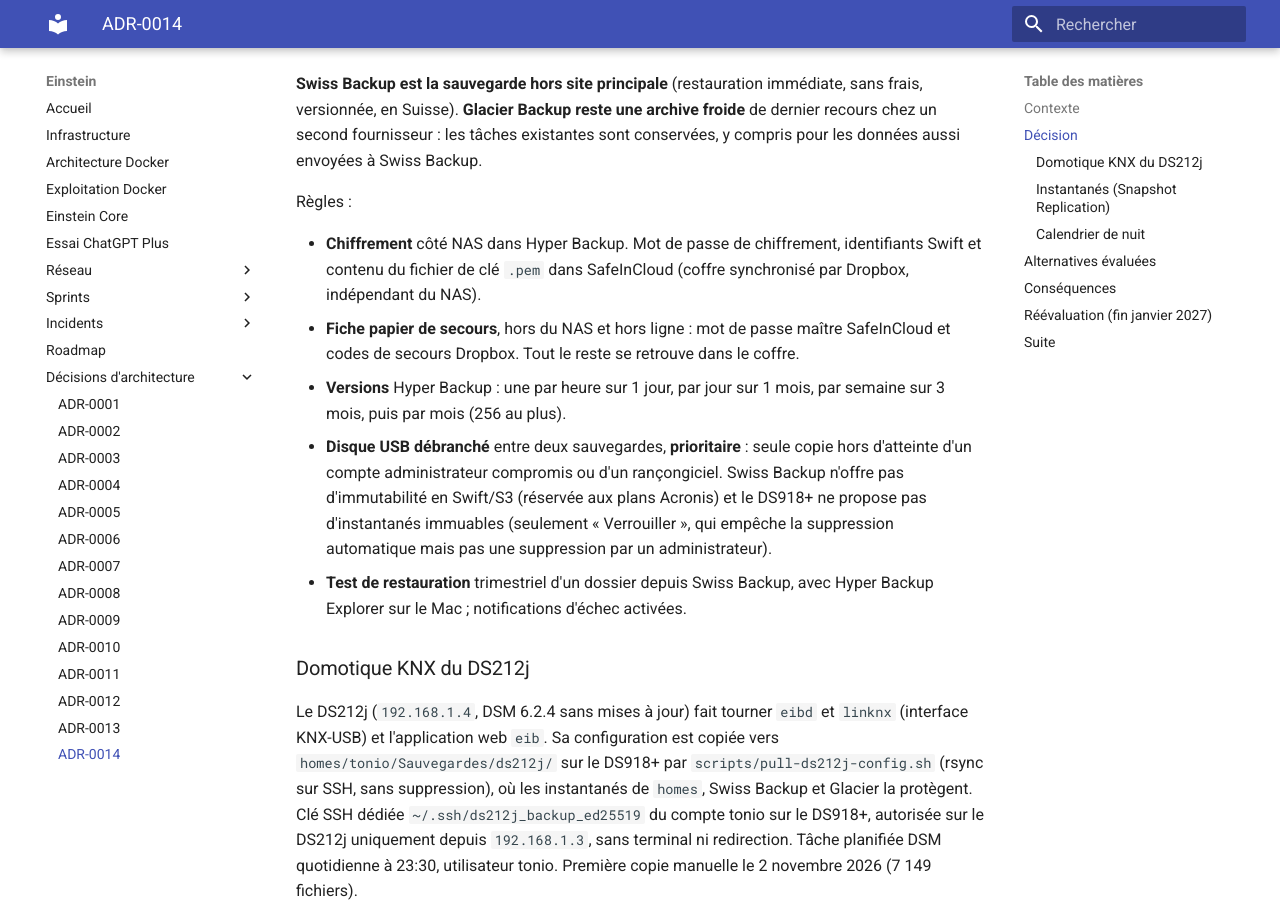
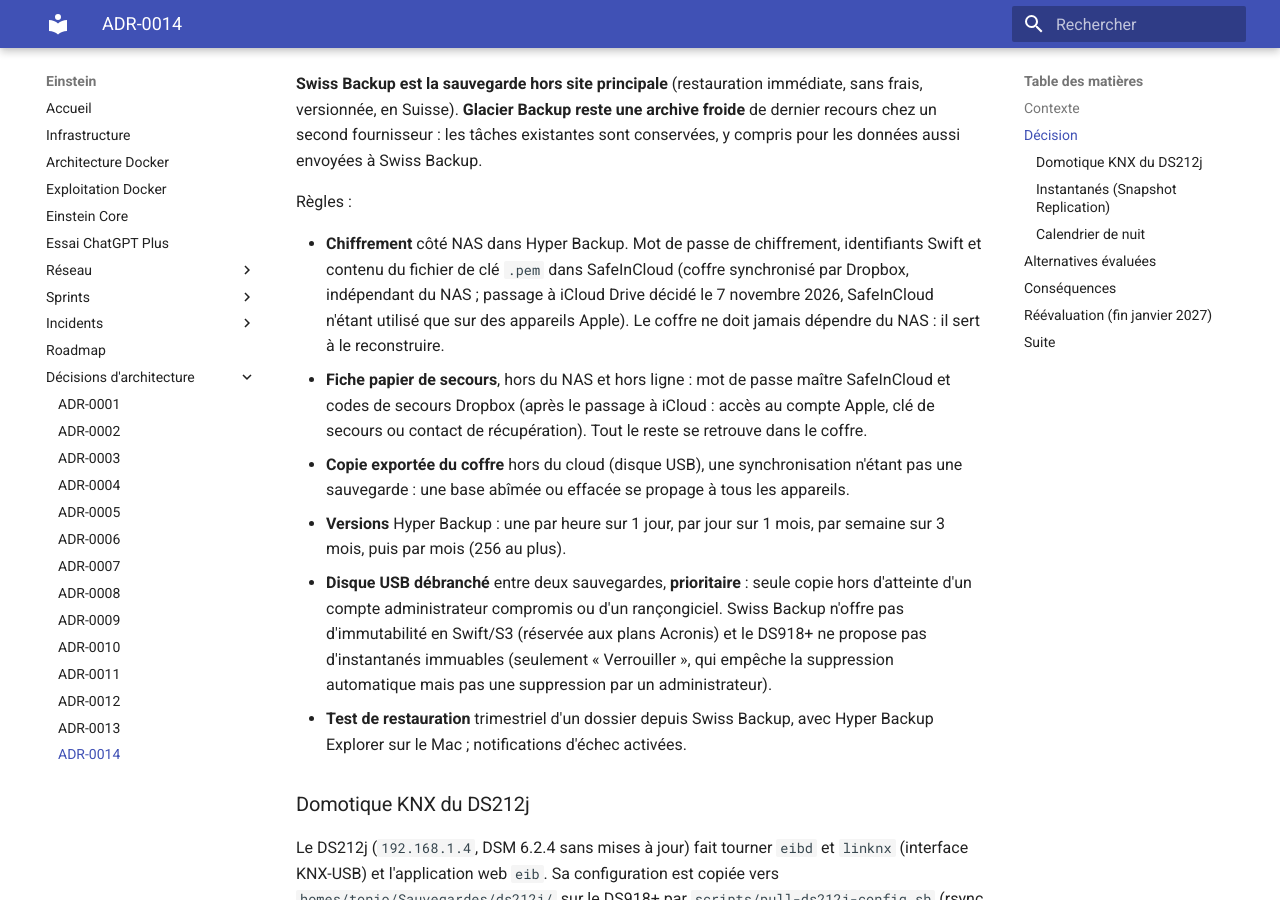
Before and after one commit to asanchez74/Einstein, an MkDocs documentation site: the page built from docs/adr/0014-strategie-sauvegarde-3-2-1.md, in a window 1280 px wide and 900 px high, scrolled down 1383 px. Built offline with MkDocs 1.6.1 and Material for MkDocs 9.7.7, drawn with Linux system fonts in a browser that asks for light colours; some of the changed text lies outside the part shown.

Commit message:
docs: numérisation HP vers Scans_entrant, SafeInCloud vers iCloud
Co-Authored-By: Claude Opus 5.5 <noreply@anthropic.com>

```diff
--- a/docs/adr/0014-strategie-sauvegarde-3-2-1.md
+++ b/docs/adr/0014-strategie-sauvegarde-3-2-1.md
@@ -50,10 +50,17 @@ Règles :
 
 - **Chiffrement** côté NAS dans Hyper Backup. Mot de passe de chiffrement,
   identifiants Swift et contenu du fichier de clé `.pem` dans SafeInCloud
-  (coffre synchronisé par Dropbox, indépendant du NAS).
+  (coffre synchronisé par Dropbox, indépendant du NAS ; passage à iCloud
+  Drive décidé le 7 novembre 2026, SafeInCloud n'étant utilisé que sur des
+  appareils Apple). Le coffre ne doit jamais dépendre du NAS : il sert à le
+  reconstruire.
 - **Fiche papier de secours**, hors du NAS et hors ligne : mot de passe maître
-  SafeInCloud et codes de secours Dropbox. Tout le reste se retrouve dans le
-  coffre.
+  SafeInCloud et codes de secours Dropbox (après le passage à iCloud : accès
+  au compte Apple, clé de secours ou contact de récupération). Tout le reste
+  se retrouve dans le coffre.
+- **Copie exportée du coffre** hors du cloud (disque USB), une synchronisation
+  n'étant pas une sauvegarde : une base abîmée ou effacée se propage à tous
+  les appareils.
 - **Versions** Hyper Backup : une par heure sur 1 jour, par jour sur 1 mois, par
   semaine sur 3 mois, puis par mois (256 au plus).
 - **Disque USB débranché** entre deux sauvegardes, **prioritaire** : seule copie
@@ -193,6 +200,10 @@ restent protégés par le NAS et Glacier.
 
 - Acheter et mettre en place le disque USB (tâche Hyper Backup locale).
 - Exporter le fichier de clé `.pem` de la tâche Swiss Backup vers SafeInCloud.
+- SafeInCloud : exporter une sauvegarde de la base, passer la synchronisation
+  de Dropbox à iCloud (Mac, puis iPhone et iPad), vérifier qu'une modification
+  passe d'un appareil à l'autre, mettre à jour la fiche papier, supprimer la
+  base de Dropbox après quelques jours.
 - Tester une restauration depuis Swiss Backup avec Hyper Backup Explorer.
 - Contrôler la réussite des tâches Glacier Backup (réinstallées le 1er novembre
   2026, tâche Music créée le 2 novembre, calendrier étalé le 4 novembre).
```
Also changed, not shown: docs/infrastructure.md (+27 -2 lines).
